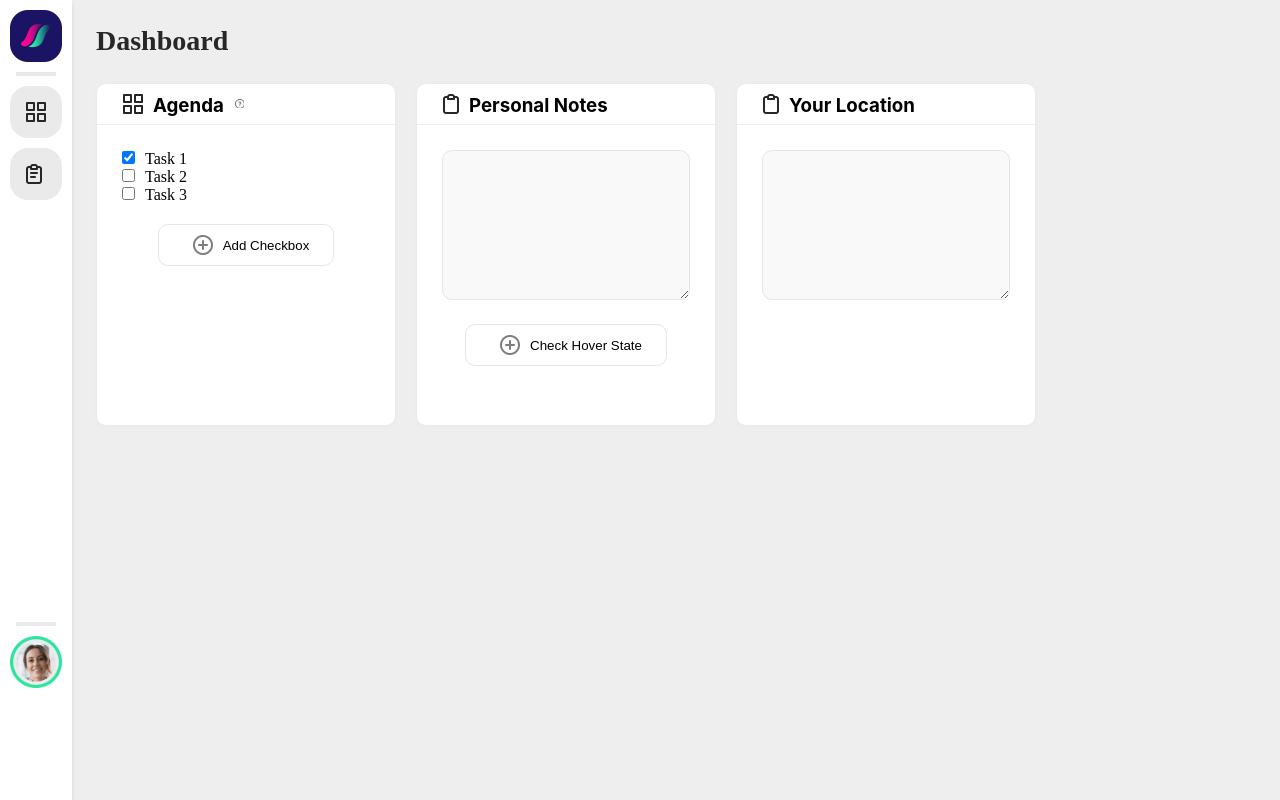
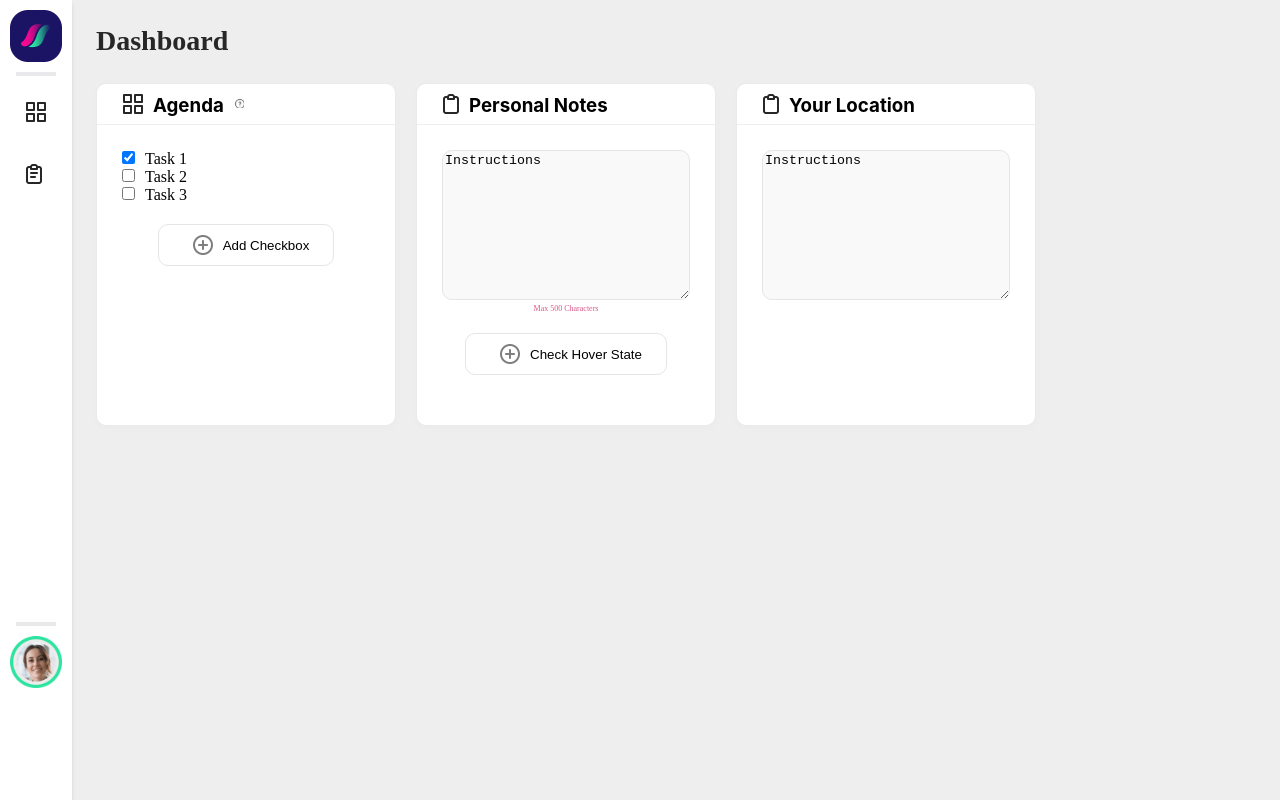
Before and after one commit to kmwamasali/shepherd-project, a React (Create React App) app: page / in a window 1280 px wide. Built offline with nearby package versions, Linux system fonts and the light colour scheme; no server answers.

Commit message:
Features & Bugfixes for dashboard page

```diff
--- a/package.json
+++ b/package.json
@@ -12,6 +12,7 @@
     "@types/react": "^17.0.17",
     "@types/react-dom": "^17.0.9",
     "@types/react-redux": "^7.1.18",
+    "firebase": "^8.10.0",
     "react": "^17.0.2",
     "react-dom": "^17.0.2",
     "react-redux": "^7.2.4",
@@ -47,6 +48,7 @@
   },
   "devDependencies": {
     "@types/react-router-dom": "^5.1.8",
-    "@types/styled-components": "^5.1.12"
+    "@types/styled-components": "^5.1.12",
+    "dotenv": "^10.0.0"
   }
 }
--- a/src/components/Dashboard/Dashboard.tsx
+++ b/src/components/Dashboard/Dashboard.tsx
@@ -6,7 +6,9 @@ import question from '../../images/question-mark-icon.png';
 import file from '../../images/empty-file-icon.png';
 import AccordionCard from '../UI/AccordionCard';
 import Button from '../UI/Button';
-import { useState } from 'react';
+import React, { useState } from 'react';
+import TextArea from '../UI/TextArea';
+import firebase from '../../utility/firebase';
 
 const ContentWrapper = styled.div`
   display: flex;
@@ -24,27 +26,34 @@ const StyledCheckbox = styled.input`
   margin-right: 10px;
 `;
 
-const StyledTextArea = styled.textarea`
-  background: #F9F9F9;
-  border: 1px solid #E5E5E5;
-  box-sizing: border-box;
-  border-radius: 10px;
-  width: 100%;
-  min-height: 150px;
-`;
+function Dashboard(): JSX.Element {
+  // text area state and functions
+  const [textArea1Value, updateTextArea1Value] = useState('Instructions');
+  const [textArea2Value, updateTextArea2Value] = useState('Instructions');
 
-function Dashboard(): JSX.Element {
+  const onTextAreaChange = (e: any): void => {
+    updateTextArea1Value(e.currentTarget.value);
+  };
+
+  const onTextArea2Change = (e: any): void => {
+    updateTextArea2Value(e.currentTarget.value);
+  };
+
+  const handleTextAreaSubmit = () => {
+    firebase.database().ref('/text').set(textArea1Value);
+  }
+
+  // checklist state and functions
   const [checklistItems, updateChecklistItems] = useState([
     { label: 'Task 1', value: 1, checked: true },
     { label: 'Task 2', value: 2, checked: false },
     { label: 'Task 3', value: 3, checked: false }
   ]);
-
-  const handleChange = (val: HTMLInputElement): void => {
+  const handleChecklistChange = (val: HTMLInputElement): void => {
     const mappedArr = checklistItems.map(item => {
       return item.label === val.name ? { ...item, checked: !item.checked } : { ...item };
     })
-    updateChecklistItems(mappedArr)
+    updateChecklistItems(mappedArr);
   };
 
   const addNewChecklistItem = () => {
@@ -64,7 +73,7 @@ function Dashboard(): JSX.Element {
         type="checkbox"
         name={item.label}
         checked={item.checked}
-        onChange={(e) => handleChange(e.target)}
+        onChange={(e) => handleChecklistChange(e.target)}
       />
         {item.label}
     </StyledLabel>
@@ -93,8 +102,9 @@ function Dashboard(): JSX.Element {
           iconLabel="agenda"
           cardTitle="Personal Notes"
         >
-          <StyledTextArea value={''} />
+          <TextArea limited={true} text={textArea1Value} onChange={onTextAreaChange} />
           <Button
+            onClick={handleTextAreaSubmit}
             label="Check Hover State" />
         </Card>
         <Card
@@ -103,7 +113,7 @@ function Dashboard(): JSX.Element {
           iconLabel="location"
           cardTitle="Your Location"
         >
-          <StyledTextArea value={''} />
+          <TextArea text={textArea2Value} onChange={onTextArea2Change} />
         </Card>
       </ContentWrapper>
     </Layout>
--- a/src/components/UI/Icon/index.tsx
+++ b/src/components/UI/Icon/index.tsx
@@ -17,8 +17,10 @@ const StyledIconWrapper = styled.div`
   border-radius: 18px;
   margin: 10px;
   &.inline {
+    padding: 16px;
+  }
+  &:hover {
     background: #EAEAEA;
-    padding: 16px;
   }
 `;
 
--- a/src/components/UI/TextArea/index.tsx
+++ b/src/components/UI/TextArea/index.tsx
@@ -0,0 +1,34 @@
+import React from 'react';
+import styled from 'styled-components';
+
+type State = {
+  text: string
+}
+
+const StyledTextArea = styled.textarea`
+  background: #F9F9F9;
+  border: 1px solid #E5E5E5;
+  box-sizing: border-box;
+  border-radius: 10px;
+  width: 100%;
+  min-height: 150px;
+`;
+
+const StyledLimitText = styled.p`
+  font-size: 8px;
+  text-align: center;
+  color: #D85988;
+`;
+
+class TextArea extends React.Component<any, State> {
+  render() {
+    return(
+      <>
+        <StyledTextArea maxLength={140} value={this.props.text} onChange={this.props.onChange} />
+        {this.props.limited && <StyledLimitText>Max 500 Characters</StyledLimitText>}
+      </>
+    );
+  }
+}
+
+export default TextArea;
--- /dev/null
+++ b/src/config/firebase.js
@@ -0,0 +1,14 @@
+import dotenv from 'dotenv';
+dotenv.config();
+
+const config = {
+  apiKey: process.env.API_KEY,
+  projectId: process.env.PROJECT_ID,
+  databaseURL: process.env.DATABASE_URL,
+  authDomain: process.env.AUTH_DOMAIN,
+  // OPTIONAL
+  storageBucket: process.env.STORAGE_BUCKET,
+  messagingSenderId: process.env.MESSAGING_SENDER_ID
+};
+
+export default config;
--- /dev/null
+++ b/src/utility/firebase.ts
@@ -0,0 +1,6 @@
+import firebase from 'firebase';
+import config from '../config/firebase';
+
+firebase.initializeApp(config);
+
+export default firebase;
--- a/tsconfig.json
+++ b/tsconfig.json
@@ -22,5 +22,5 @@
   },
   "include": [
     "src"
-  ]
+, "src/config"  ]
 }
```
Also changed, not shown: src/utility/loaction.ts (added, +22 -0 lines), 2 other files (tests, documents, lock files or other folders).
